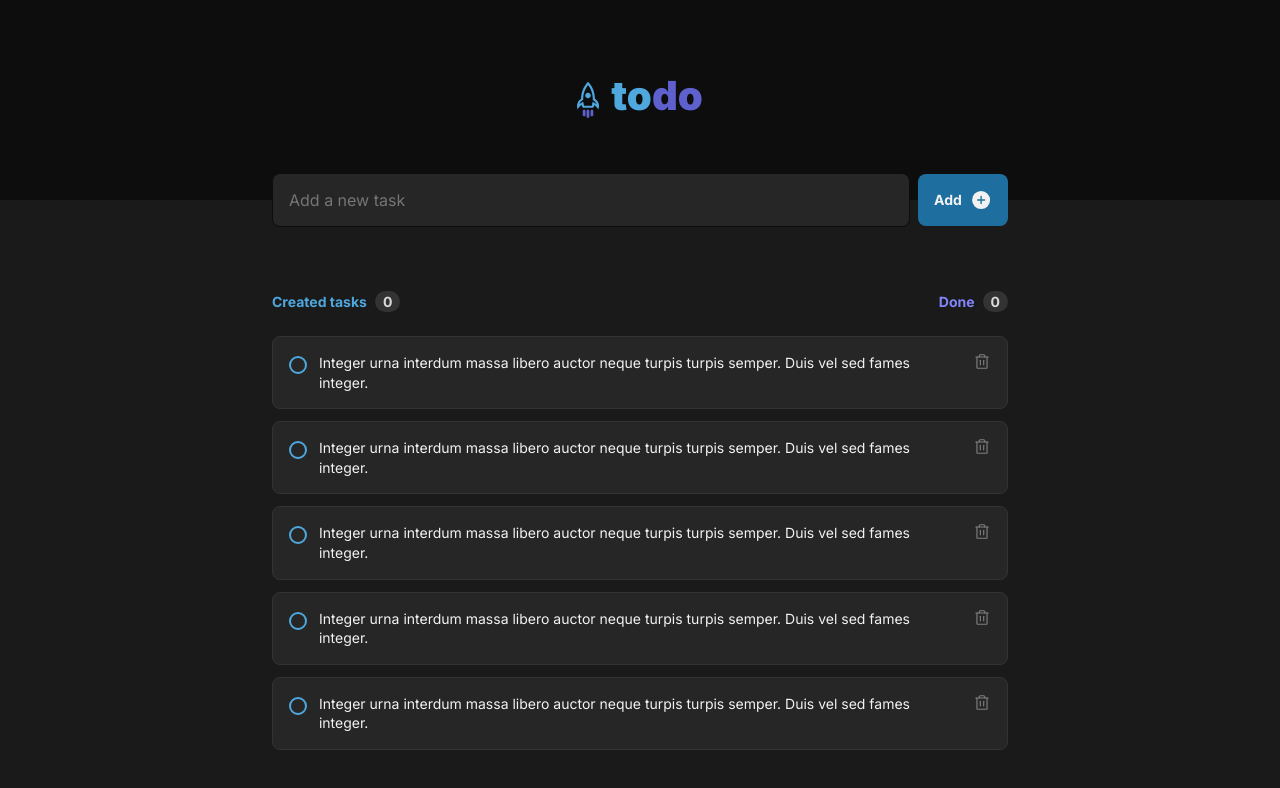
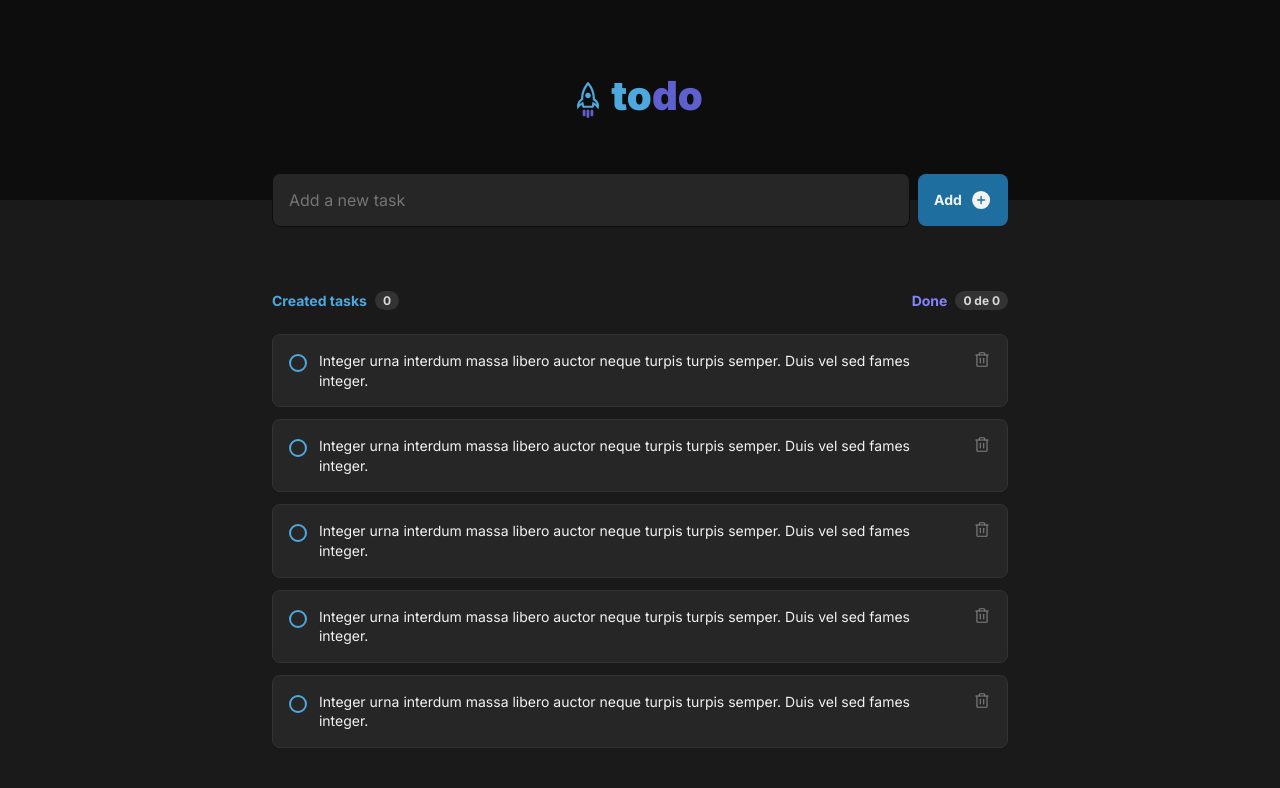
Before and after one commit to thullyoufrn/to-do, a React (Vite) app: page / in a window 1280 px wide. Shown: the top 788 px of the page. Built offline with nearby package versions, Linux system fonts and the light colour scheme.

Commit message:
css without hovers done

```diff
--- a/src/components/Infos.module.css
+++ b/src/components/Infos.module.css
@@ -33,6 +33,9 @@
   background-color: var(--gray-400);
   padding: 0.125rem 0.5rem;
   border-radius: 999px;
+  font-weight: 700;
+  font-size: 0.75rem;
+  line-height: 0.9375rem;
 
   display: flex;
   align-items: center;
--- a/src/components/Infos.tsx
+++ b/src/components/Infos.tsx
@@ -10,7 +10,7 @@ export function Infos() {
 
         <div className={styles.doneTasks}>
           Done
-          <div className={styles.counter}>0</div>
+          <div className={styles.counter}>0 de 0</div>
         </div>
     </div>
   );
```
Also changed, not shown: src/components/Task.module.css (line endings or trailing spaces).
